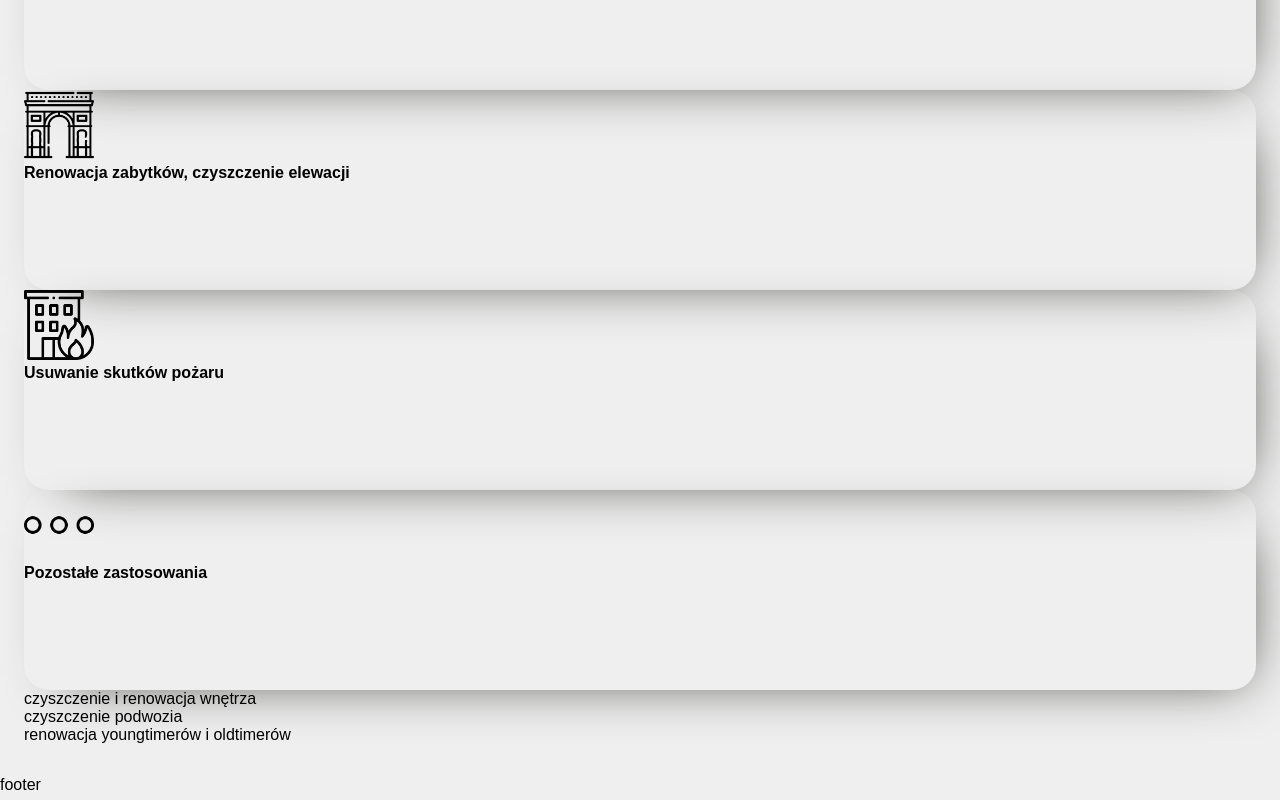
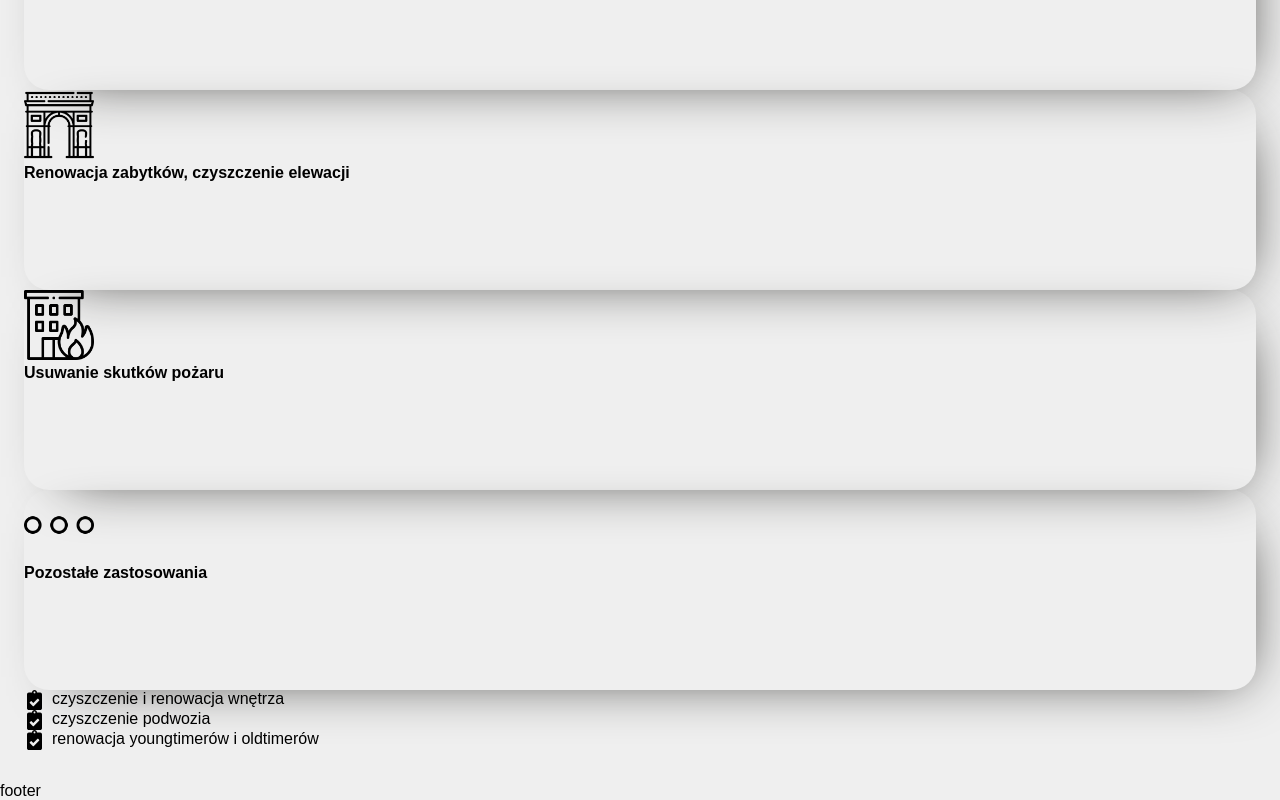
Before and after one commit to Ku3iK/dkice_nextjs, a Next.js app: page /dkice in a window 1280 px wide. Shown: the part 1448-2248 px from the top of the page. Built offline with nearby package versions, Linux system fonts and the light colour scheme; what styled-media-query would draw is missing.

Commit message:
Feat  create list element (#44)
* feat: create list element

* feat: create list element styled

* feat: create list element interface

* fix: use list element component in list

* feat: add list icon

```diff
--- /dev/null
+++ b/src/components/ListElement/ListElement.styled.tsx
@@ -0,0 +1,16 @@
+import styled from 'styled-components';
+import listIcon from 'src/assets/images/listIcon.svg';
+
+export const ListElementStyled = styled.li`
+    &::before {
+        content: '';
+        display: inline-block;
+        background-image: url(${listIcon.src});
+        background-position: center center;
+        background-repeat: no-repeat;
+        width: 2rem;
+        height: 2rem;
+        vertical-align: middle;
+        margin-right: 0.8rem;
+    }
+`;
--- /dev/null
+++ b/src/components/ListElement/ListElement.tsx
@@ -0,0 +1,12 @@
+import { ListElementStyled } from "./ListElement.styled";
+import { ListElementInterface } from "./ListElementInterface";
+
+const ListElement = ({ children }: ListElementInterface) => {
+    return(
+        <ListElementStyled className={'pb-16'}>
+            {children}
+        </ListElementStyled>
+    );
+}
+
+export default ListElement;
--- /dev/null
+++ b/src/components/ListElement/ListElementInterface.ts
@@ -0,0 +1,3 @@
+export interface ListElementInterface {
+    children: React.ReactNode;
+}
--- /dev/null
+++ b/src/components/ListElement/index.tsx
@@ -0,0 +1 @@
+export { default } from './ListElement';
--- a/src/components/containers/DynamicContent/DynamicContentText/DynamicContentText.tsx
+++ b/src/components/containers/DynamicContent/DynamicContentText/DynamicContentText.tsx
@@ -1,3 +1,4 @@
+import ListElement from "@components/ListElement";
 import { DynamicContentTextInterface } from "./DynamicContentTextInterface";
 
 export const DynamicContentText = ({
@@ -6,12 +7,9 @@ export const DynamicContentText = ({
     return(
         <ul className={'sticky top-1/4 left-0 px-32'}>
         {listElements?.map(({ listElement }, listElementKey: number) => (
-            <li
-                key={listElementKey}
-                className={'pb-16'}
-            >
+            <ListElement {...{key: listElementKey}}>
                 {listElement}
-            </li>
+            </ListElement>
         ))}
     </ul>
     )
```
Also changed, not shown: src/assets/images/listIcon.svg (added).
